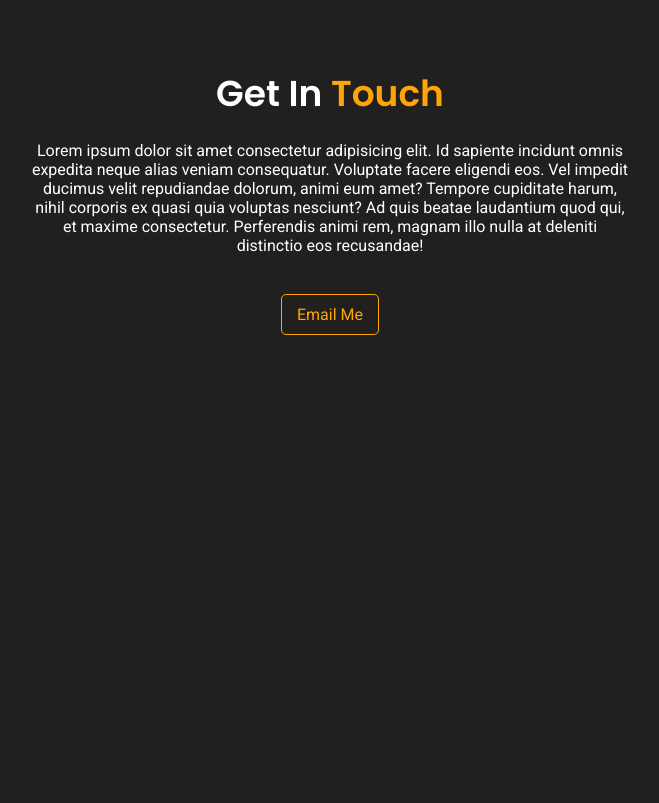
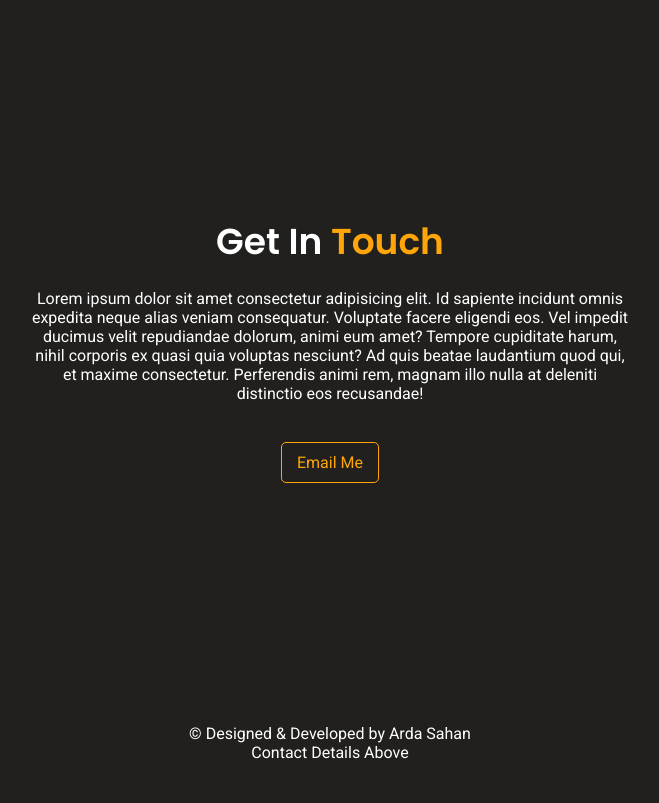
Before and after one commit to SahanArda/Portfolio-V1, a plain HTML site: page index.html in a window 1280 px wide. Shown: the part 2486-3289 px from the top of the page, without its empty margins (310-969 px from the left). Before the commit the page ends 3169 px from the top, so only its background shows below. Drawn offline with Linux system fonts and the light colour scheme.

Commit message:
created a footer

```diff
--- a/index.html
+++ b/index.html
@@ -112,6 +112,11 @@
       </section>
     </main>
 
+    <footer class="flex ">
+      <p>&#169; Designed & Developed by Arda Sahan</p>
+      <p>Contact Details Above</p>
+    </footer>
+
     <script src="script.js"></script>
   </body>
 </html>
--- a/styles.css
+++ b/styles.css
@@ -370,7 +370,7 @@ ul li a:hover {
 /* Contact */
 .contact {
   justify-content: center;
-  align-items: flex-start;
+  align-items: center;
   min-height: 85vh;
 }
 
@@ -404,3 +404,11 @@ ul li a:hover {
   font-size: var(--large-font-size);
   padding: 10px 15px;
 }
+
+/* footer */
+footer {
+  flex-direction: column;
+  justify-content: center;
+  align-items: center;
+  min-height: 15vh;
+}
```
